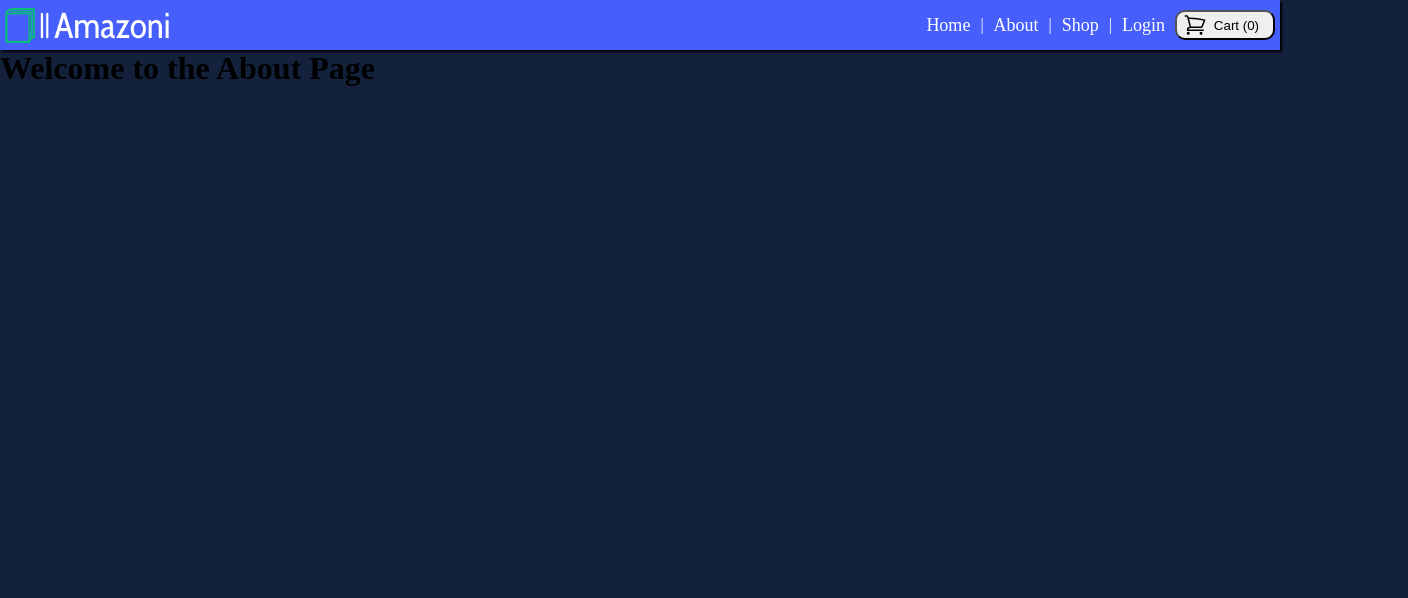
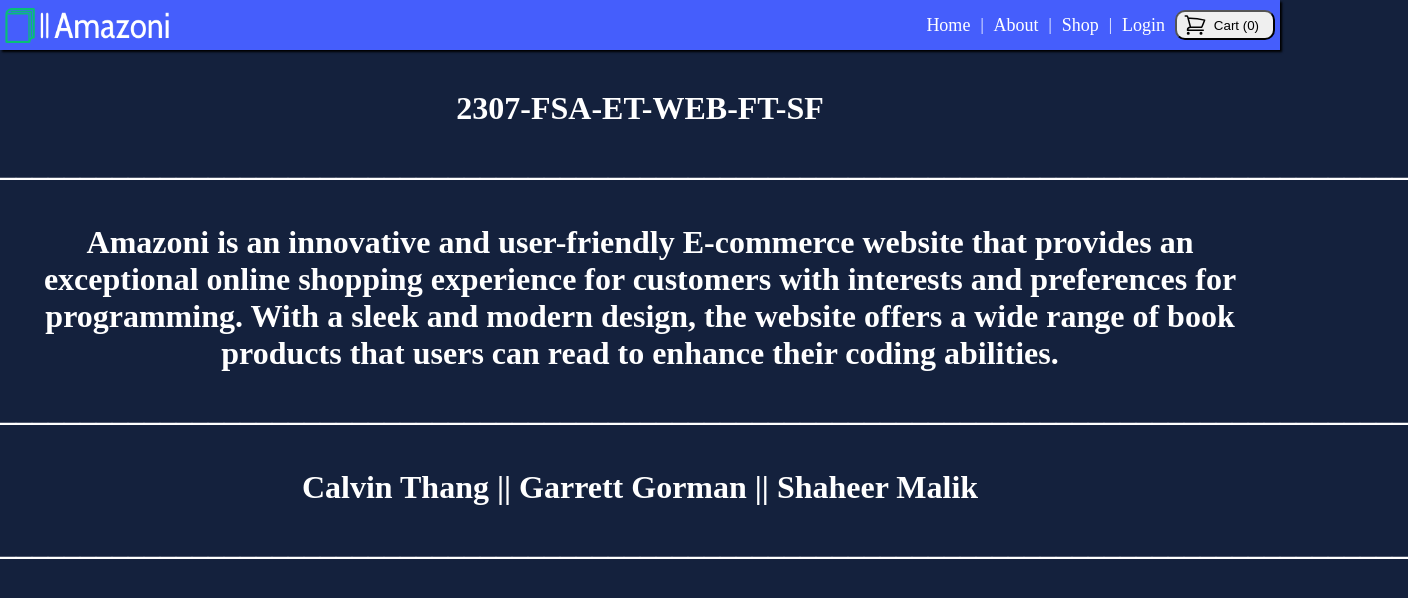
Before and after one commit to PlumbersGuild/project_porcelain, a React (Vite) app in the folder client/: page /about in a window 1280 px wide. Shown: the top 598 px of the page, 1408 px wide, since content can reach past the window. Built offline with nearby package versions, Linux system fonts and the light colour scheme.

Commit message:
still working

```diff
--- a/client/src/pages/AboutPage.jsx
+++ b/client/src/pages/AboutPage.jsx
@@ -1,7 +1,17 @@
 function AboutPage() {
 	return (
 		<>
-			<h1>Welcome to the About Page</h1>
+			<h1 className="title">2307-FSA-ET-WEB-FT-SF</h1>
+
+			<h1 className="divider">________________________________________________________________________________________</h1>
+
+			<h1 className="description">Amazoni is an innovative and user-friendly E-commerce website that provides an exceptional online shopping experience for customers with interests and preferences for programming. With a sleek and modern design, the website offers a wide range of book products that users can read to enhance their coding abilities.</h1>
+
+			<h1 className="divider">________________________________________________________________________________________</h1>
+
+			<h1 className="names">Calvin Thang || Garrett Gorman || Shaheer Malik</h1>
+
+			<h1 className="divider">________________________________________________________________________________________</h1>
 		</>
 	);
 }
--- /dev/null
+++ b/client/src/styles/about.scss
@@ -0,0 +1,29 @@
+* {
+    margin: 0;
+    box-sizing: border-box;
+    text-align: center;
+}
+
+.title {
+    color: white;
+    padding-top: 40px;
+    padding-bottom: 20px;
+}
+
+.divider {
+    color: white;
+}
+
+.names {
+    color: white;
+    padding-top: 40px;
+    padding-bottom: 20px;
+}
+
+.description {
+    color: white;
+    padding-top: 40px;
+    padding-left: 40px;
+    padding-right: 40px;
+    padding-bottom: 20px;
+}
--- a/client/src/styles/input.scss
+++ b/client/src/styles/input.scss
@@ -3,6 +3,7 @@
 @import "./home.scss";
 @import "./singleBook.scss";
 @import "./auth.scss";
+@import "./about.scss";
 
 * {
 	margin: 0;
```
Also changed, not shown: client/src/components/authForm/Validator.jsx (added, +46 -0 lines).
